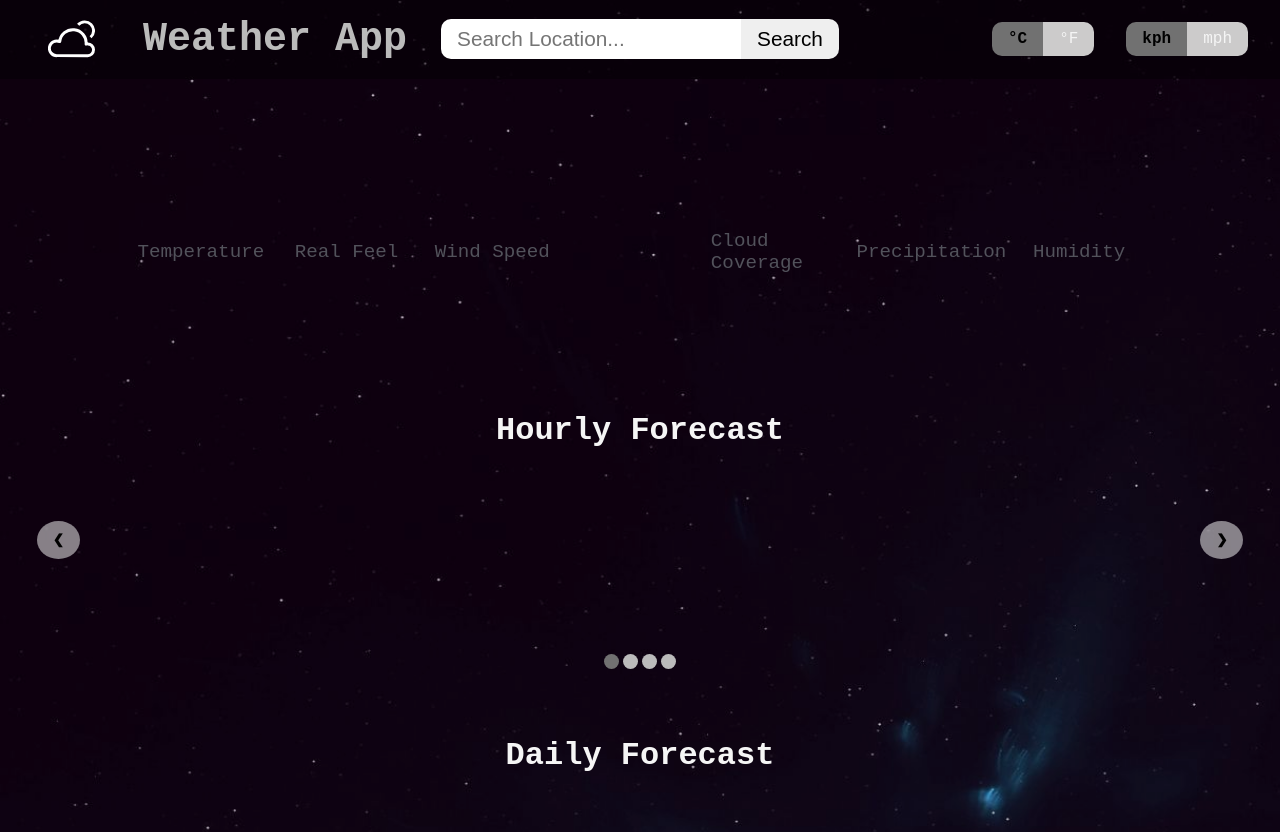
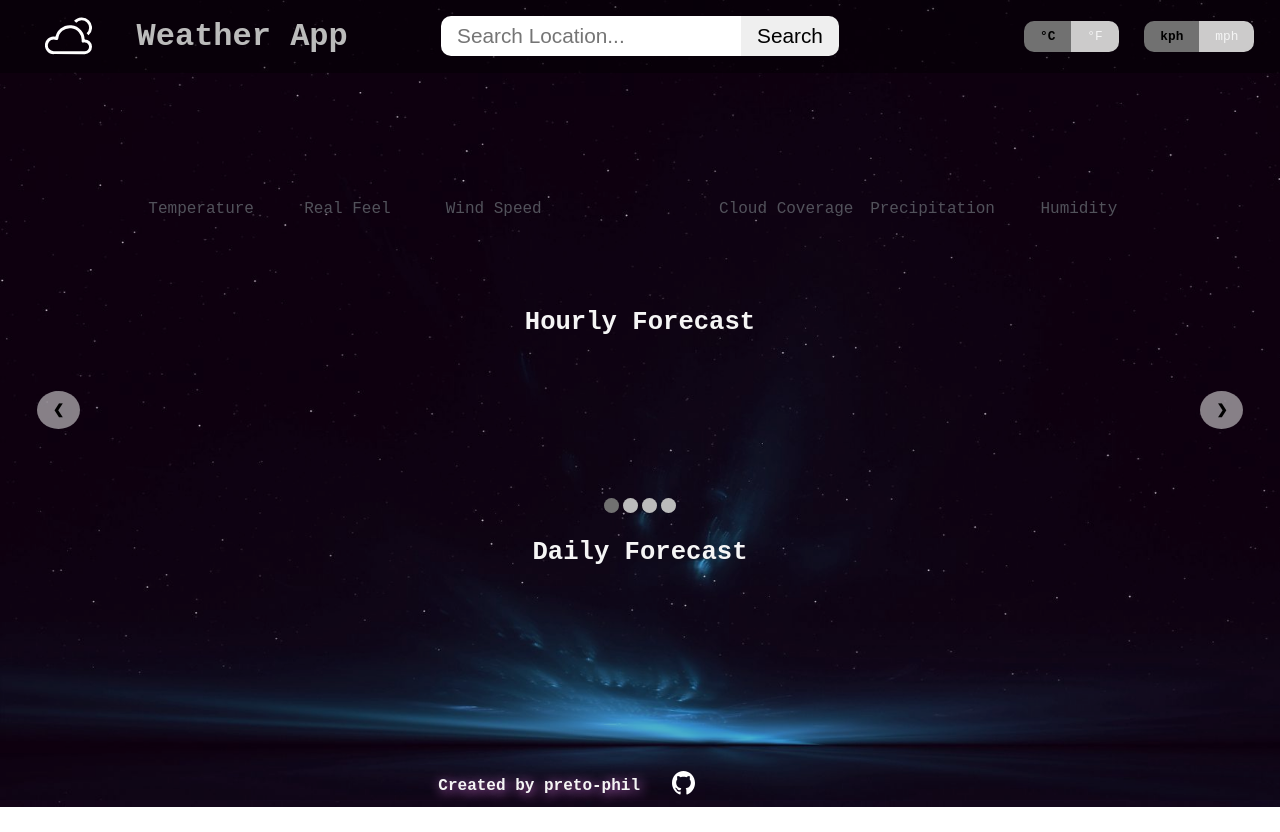
Before and after one commit to preto-phil/Weather-App, a plain HTML site: page index.html in a window 1280 px wide. Shown: the top 832 px of the page. After the commit the page ends 807 px from the top, so only its background shows below. Drawn offline with Linux system fonts and the light colour scheme; no server answers.

Commit message:
CSS changes: changed font-size and decreased sapcing

```diff
--- a/style.css
+++ b/style.css
@@ -21,8 +21,10 @@ body {
   width: 100%;
 
   display: grid;
-  grid-template-rows: 0.15fr 1fr 0.05fr;
+  grid-template-rows: 0.12fr 1.03fr 0.05fr;
 
+  margin: 0;
+  padding: 0;
 
 
   background: url(./Images/light_sky_stars_background_85555_1920x1080.jpg);
@@ -76,7 +78,7 @@ header {
 }
 
 .logo {
-  margin: 1rem;
+  margin: 0.8rem;
   width: 11%;
   height: 50%;
 
@@ -94,7 +96,7 @@ header {
 .title-text {
   padding-left: 2rem;
 
-  font-size: 2.5rem;
+  font-size: 2rem;
   font-weight: 700;
 
   color: var(--middle-grey);
@@ -138,7 +140,7 @@ header {
 
 .degree,
 .wind {
-  margin-right: 2rem;
+  margin-right: 1.6rem;
 
   display: flex;
   flex-direction: row;
@@ -149,7 +151,7 @@ header {
   background-color: rgb(204, 203, 203);
   border-radius: 10px 0px 0px 10px;
 
-  font-size: 1rem;
+  font-size: 0.8rem;
   padding: 0.5rem 1rem;
 
   cursor: pointer;
@@ -160,7 +162,7 @@ header {
   background-color: rgb(204, 203, 203);
   border-radius: 0px 10px 10px 0px;
 
-  font-size: 1rem;
+  font-size: 0.8rem;
   padding: 0.5rem 1rem;
 
   cursor: pointer;
@@ -184,7 +186,7 @@ main {
 
   background-color: rgba(0, 0, 0, 0.2);
 
-  row-gap: 4rem;
+  row-gap: 1.5rem;
 }
 
 #current-parent {
@@ -228,14 +230,14 @@ main {
 #location {
   grid-area: 1 / 1 / 2 / 8;
 
-  font-size: 2rem;
+  font-size: 1.6rem;
   font-weight: 600;
 }
 
 #timezone {
   grid-area: 2 / 1 / 3 / 8;
 
-  font-size: 1.5rem;
+  font-size: 1.2rem;
   color: var(--light-grey);
 }
 
@@ -273,19 +275,19 @@ main {
 
 }
 .current-styling {
-  font-size: 2rem;
+  font-size: 1.6rem;
   font-weight: 500;
 }
 
 
 .current-text {
-  font-size: 1.2rem;
+  font-size: 1rem;
   font-weight: 500;
 
   display: flex;
   align-items: start;
 
-  padding-bottom: 2rem;
+  padding-bottom: 1.6rem;
 
   color: var(--dark-grey);
 }
@@ -332,9 +334,6 @@ main {
   grid-template-rows: 2fr 9fr 1fr;
 
   height: 100%;
-
-/*   background-color: rgb(82, 82, 91, 0.3); */
-
 }
 
 #h-forecast {
@@ -344,7 +343,7 @@ main {
   justify-content: center;
   align-items: center;
 
-  font-size: 2rem;
+  font-size: 1.6rem;
   font-weight: 600;
 }
 
@@ -370,10 +369,9 @@ main {
   justify-content: space-between;
   align-items: center;
   flex-direction: column;
-/*   background-color: rgb(77, 102, 102);
- */  row-gap: 1rem;
+  row-gap: 0.8rem;
 
-  font-size: 1.5rem;
+  font-size: 1.2rem;
   font-weight: 500;
 
 }
@@ -444,28 +442,13 @@ main {
 }
 
 
-
-
-
-/* img {
-  height: 100px;
-}
- */
-
-
-
-
 /* Daily Section */
 
 #daily-parent {
   grid-area: 3 / 1 / 4 / 4;
 
-/*   background-color: rgb(68, 65, 112); */
-
-
   display: grid;
   grid-template-rows: 1fr 4fr;
-
 
   width: 100%;
   height: 100%;
@@ -478,10 +461,10 @@ main {
   justify-content: center;
   align-items: center;
 
-  font-size: 2rem;
+  font-size: 1.6rem;
   font-weight: 600;
 
-  padding-bottom: 1rem;
+  padding-bottom: 0.8rem;
 }
 
 #daily {
@@ -500,8 +483,6 @@ main {
 }
 
 .day {
-/*   background-color: #bbb; */
-
   display: flex;
   flex-direction: column;
   justify-content: space-around;
@@ -512,12 +493,12 @@ main {
 }
 
 .date {
-  font-size: 1.2rem;
+  font-size: 1rem;
 }
 
 .day-item {
-  font-size: 1rem;
-  padding-bottom: 0.5rem;
+  font-size: 0.8rem;
+  padding-bottom: 0.4rem;
 }
 
 
@@ -528,12 +509,10 @@ footer {
 
   background-color: rgb(0, 0, 0, 0.2);
 
-  padding-top: 2rem;
+  padding-top: 1.5rem;
 }
 
 #footer {
-
-  padding-bottom: 1rem;
   display: flex;
   justify-content: start;
   align-items: center;
@@ -541,7 +520,6 @@ footer {
 
   width: 100%;
   height: 100%;
-
 }
 
 #footer-text {
```
